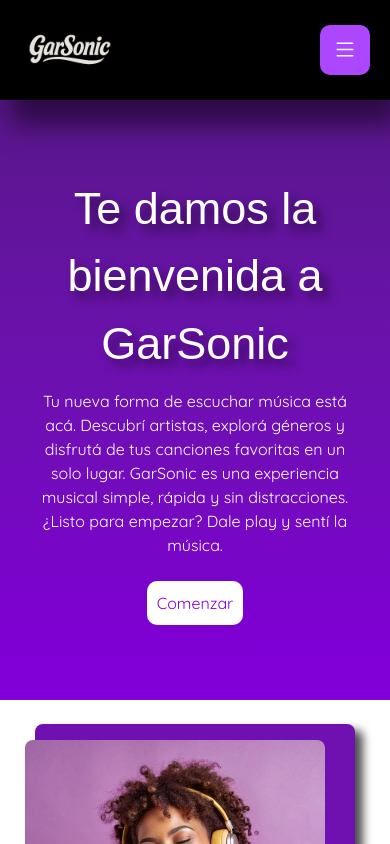
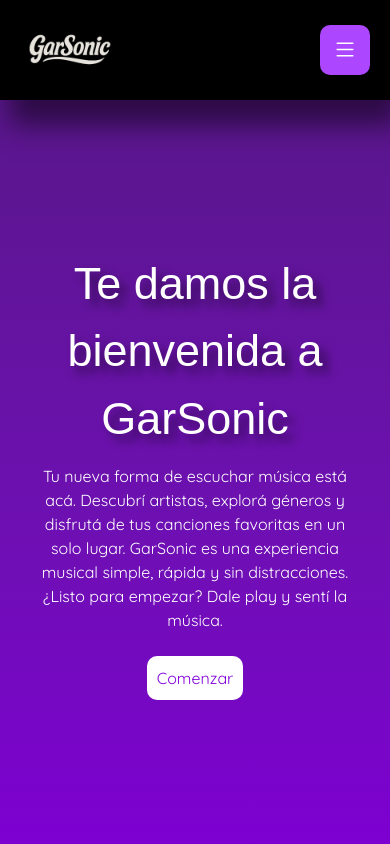
Before and after one commit to santimontironi/GarSonic-App, a React (Vite) app in the folder frontend/: page / in a window 390 px wide. Shown: the top 844 px of the page. Built offline with nearby package versions, Linux system fonts and the light colour scheme; no server answers; a web font is replaced by a local one.

Commit message:
solucion en Index.jsx

```diff
--- a/frontend/src/pages/templates/Index.jsx
+++ b/frontend/src/pages/templates/Index.jsx
@@ -3,14 +3,14 @@ import { motion } from "framer-motion";
 const Index = () => {
   return (
     <>
-      <section id="inicio" className="index-container w-full min-h-[calc(80vh-100px)] lg:h-[calc(100vh-120px)] md:h-[calc(80vh-100px)] bg-gradient-to-b from-purple-900 to-purple-700">
+      <section id="inicio" className="index-container w-full h-screen lg:h-[calc(100vh-120px)] md:h-[calc(80vh-100px)] bg-gradient-to-b from-purple-900 to-purple-700">
         <motion.div
           initial={{ opacity: 0, y:70 }}
           whileInView={{ opacity: 1, y: 0 }}
           transition={{ duration: 0.8 }}
           viewport={{ once: false, amount: 0.3 }}
         >
-          <div className="contentIndex text-white flex flex-col gap-3 h-[600px] md:h-[600px] xl:h-[500px] 2xl:h-[800px] w-full justify-center items-center">
+          <div className="contentIndex text-white flex flex-col gap-3 h-[750px] md:h-[600px] xl:h-[500px] 2xl:h-[800px] w-full justify-center items-center">
             <h1 className="tituloIndex text-center text-[45px] xl:text-[60px] md:text-[50px] 2xl:text-[75px]">Te damos la bienvenida a GarSonic</h1>
             <p className="w-[320px] text-center xl:text-[15px] 2xl:text-[20px] lg:w-[850px] md:text-[18px] md:w-[600px]">Tu nueva forma de escuchar música está acá. Descubrí artistas, explorá géneros y disfrutá de tus canciones favoritas en un solo lugar. GarSonic es una experiencia musical simple, rápida y sin distracciones. ¿Listo para empezar? Dale play y sentí la música.</p>
             <div className="mt-3">
```
